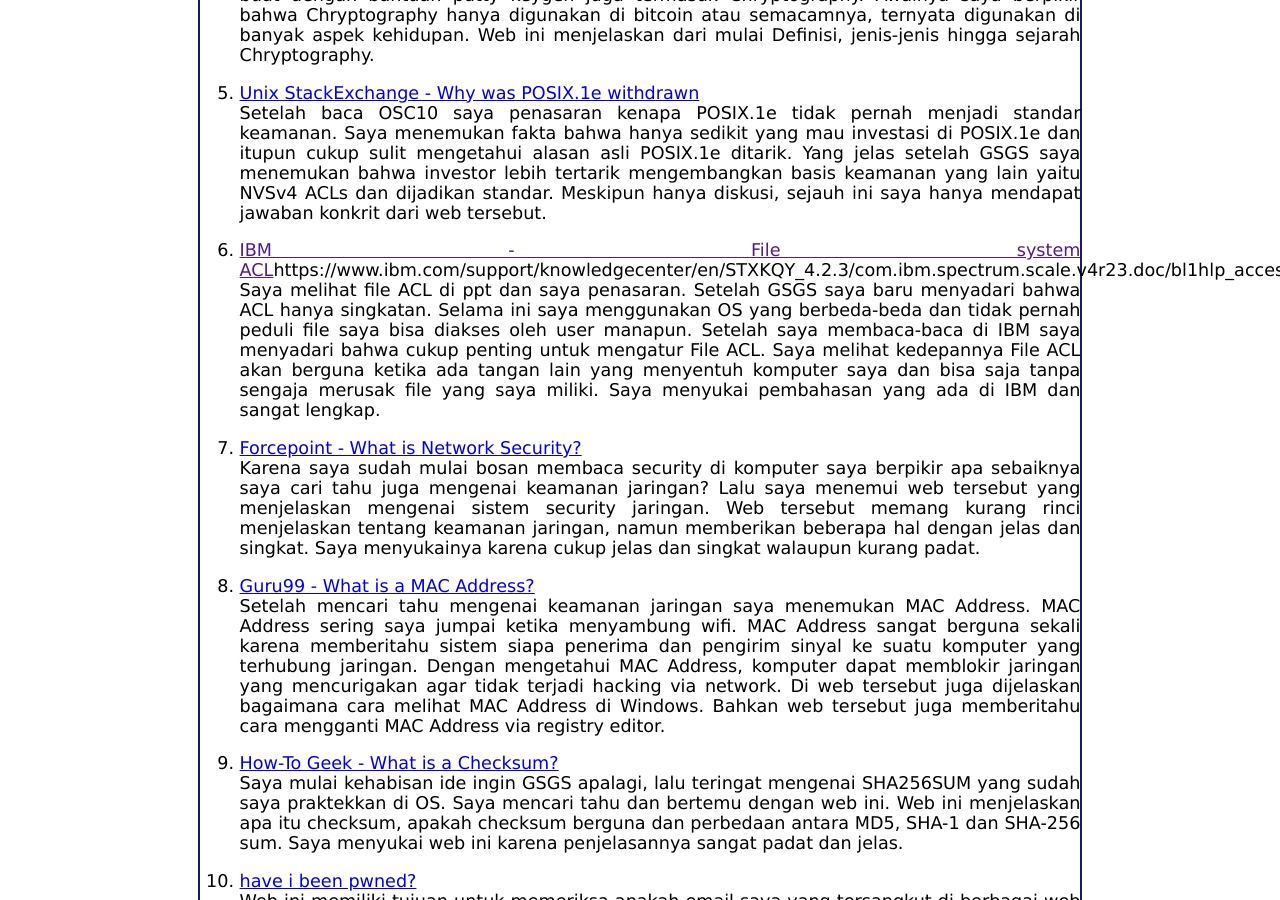
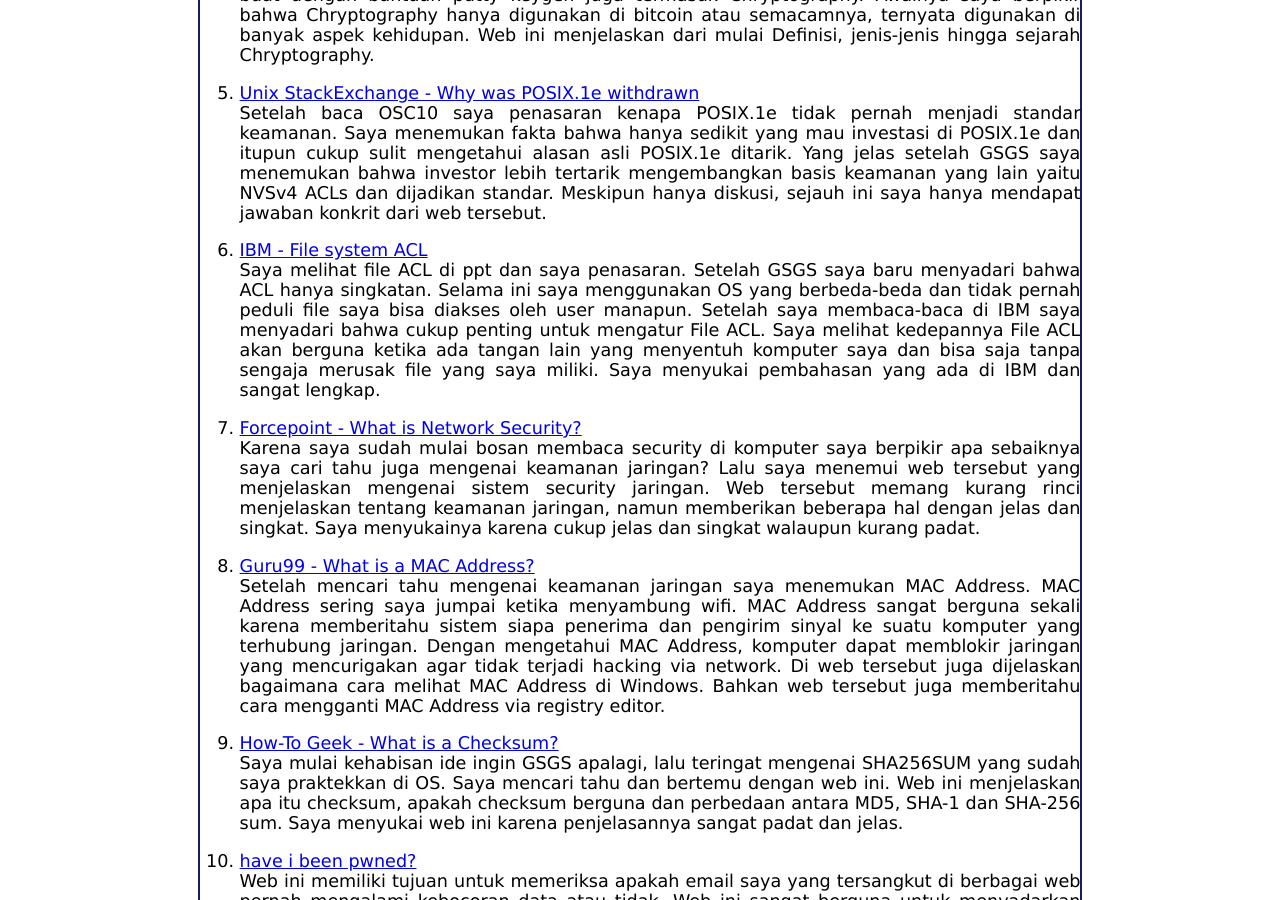
Before and after one commit to SinusCosinusTangen/os211, a Jekyll site: the page built from w02.md, in a window 1280 px wide and 900 px high, scrolled down 841 px. Built offline with Jekyll 4.4.1, drawn with Linux system fonts in a browser that asks for light colours; our own code applies the rules of GitHub Pages for plain Markdown files; part of the change alters nothing that is shown.

Commit message:
OS211 SinusCosinusTangen

```diff
--- a/w02.md
+++ b/w02.md
@@ -20,7 +20,7 @@ Saya penasaran dengan Chrypography setelah membacanya di OSC10 dan saya langsung
 5. [Unix StackExchange - Why was POSIX.1e withdrawn](https://unix.stackexchange.com/questions/489820/why-was-posix-1e-withdrawn)<br>
 Setelah baca OSC10 saya penasaran kenapa POSIX.1e tidak pernah menjadi standar keamanan. Saya menemukan fakta bahwa hanya sedikit yang mau investasi di POSIX.1e dan itupun cukup sulit mengetahui alasan asli POSIX.1e ditarik. Yang jelas setelah GSGS saya menemukan bahwa investor lebih tertarik mengembangkan basis keamanan yang lain yaitu NVSv4 ACLs dan dijadikan standar. Meskipun hanya diskusi, sejauh ini saya hanya mendapat jawaban konkrit dari web tersebut.
 
-6. [IBM - File system ACL]()https://www.ibm.com/support/knowledgecenter/en/STXKQY_4.2.3/com.ibm.spectrum.scale.v4r23.doc/bl1hlp_accessfilesystemacl.htm<br>
+6. [IBM - File system ACL](https://www.ibm.com/support/knowledgecenter/en/STXKQY_4.2.3/com.ibm.spectrum.scale.v4r23.doc/bl1hlp_accessfilesystemacl.html)<br>
 Saya melihat file ACL di ppt dan saya penasaran. Setelah GSGS saya baru menyadari bahwa ACL hanya singkatan. Selama ini saya menggunakan OS yang berbeda-beda dan tidak pernah peduli file saya bisa diakses oleh user manapun. Setelah saya membaca-baca di IBM saya menyadari bahwa cukup penting untuk mengatur File ACL. Saya melihat kedepannya File ACL akan berguna ketika ada tangan lain yang menyentuh komputer saya dan bisa saja tanpa sengaja merusak file yang saya miliki. Saya menyukai pembahasan yang ada di IBM dan sangat lengkap.
 
 7. [Forcepoint - What is Network Security?](https://www.forcepoint.com/cyber-edu/network-security#:~:text=Network%20security%20is%20a%20broad,both%20software%20and%20hardware%20technologies.)<br>
```
